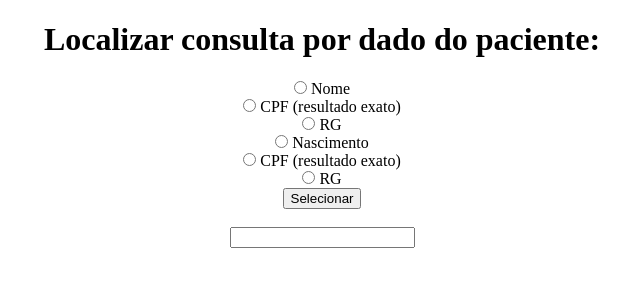
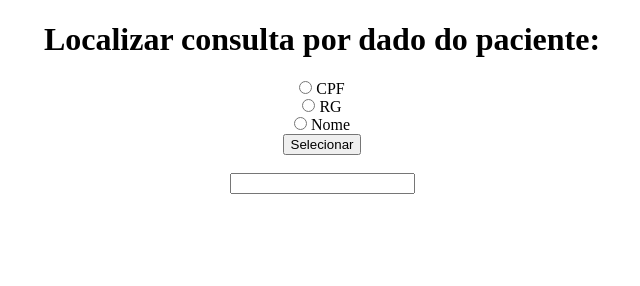
Before and after one commit to SprigganCS/webApp, a website: page listaconsultas/listaconsultas.html in a window 1280 px wide. Shown: the whole page, without its empty margins (318-958 px from the left). Drawn offline with Linux system fonts and the light colour scheme.

Commit message:
remocao de opcoes para localizar consulta/paciente

```diff
--- a/listaconsultas/listaconsultas.html
+++ b/listaconsultas/listaconsultas.html
@@ -9,12 +9,9 @@
   <body>
     <main>
         <h1>Localizar consulta por dado do paciente:</h1>
+        <input type="radio" name="dados_paciente" value="cpf"> CPF<br>
+        <input type="radio" name="dados_paciente" value="rg"> RG<br>
         <input type="radio" name="dados_paciente" value="nome"> Nome<br>
-        <input type="radio" name="dados_paciente" value="cpf"> CPF (resultado exato)<br>
-        <input type="radio" name="dados_paciente" value="rg"> RG<br>
-        <input type="radio" name="dados_paciente" value="nome"> Nascimento<br>
-        <input type="radio" name="dados_paciente" value="cpf"> CPF (resultado exato)<br>
-        <input type="radio" name="dados_paciente" value="rg"> RG<br>
         <button id="selecionar-btn">Selecionar</button><br></br>
         <section>
             <input type="text" id="entrada">
```
